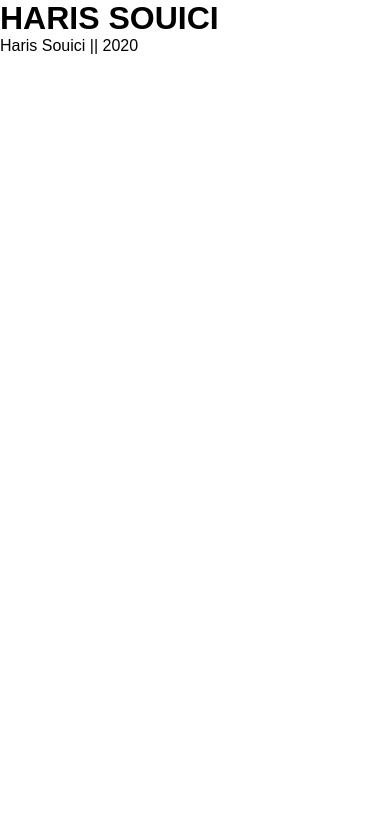
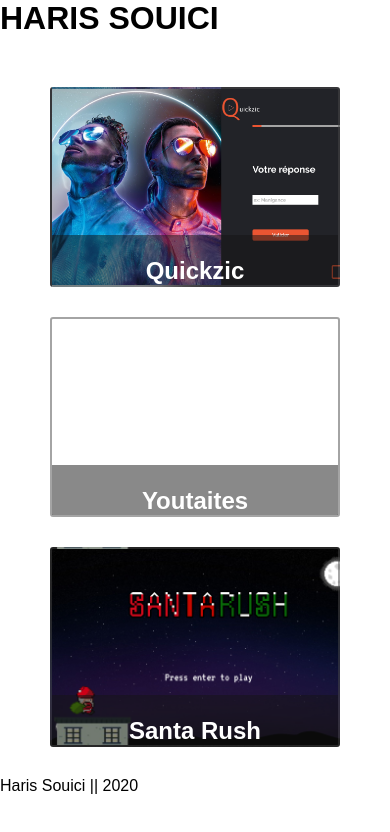
Before and after one commit to simtaxx/Portfolio-v2, a website built with Parcel: page src/index.html in a window 390 px wide. Built offline with nearby package versions, Linux system fonts and the light colour scheme.

Commit message:
push new images / begin responsive design

```diff
--- a/src/index.html
+++ b/src/index.html
@@ -25,7 +25,22 @@
     <script defer src="js/index.js"></script>
   </head>
   <body itemscope itemtype="http://schema.org/Person">
-    <h1 itemprop="name">HARIS SOUICI</h1>
+    <header>
+      <h1 itemprop="name">HARIS SOUICI</h1>
+    </header>
+    <main>
+      <section class="projects" itemscope itemtype="https://schema.org/Project">
+        <div class="projects__project projects__project--quickzic">
+          <h2 itemprop="name">Quickzic</h2>
+        </div>
+        <div class="projects__project projects__project--youtaites">
+          <h2 itemprop="name">Youtaites</h2>
+        </div>
+        <div class="projects__project projects__project--santa">
+          <h2 itemprop="name">Santa Rush</h2>
+        </div>
+      </section>
+    </main>
     <footer itemprop="creator">Haris Souici || 2020</footer>
   </body>
 </html>
--- /dev/null
+++ b/src/scss/core/media.scss
@@ -0,0 +1,5 @@
+@mixin desktop {
+  @media (min-width: 900px) {
+    @content
+  }
+}
--- a/src/scss/core/reset.scss
+++ b/src/scss/core/reset.scss
@@ -3,7 +3,7 @@ body {
 }
 body,
 h1,
-h1,
+h2,
 h3,
 p,
 ul {
--- /dev/null
+++ b/src/scss/mixins/pixeltorem.scss
@@ -0,0 +1,10 @@
+@function rem($size) {
+  $remSize: $size / 16;
+
+  @return #{$remSize}rem;
+}
+
+@mixin fontSize($size) {
+  font-size: $size;
+  font-size: rem($size);
+}
--- /dev/null
+++ b/src/scss/modules/projects.scss
@@ -0,0 +1,49 @@
+.projects {
+  width: 100%;
+  margin: 0 auto;
+  padding: rem(50) rem(50) 0;
+  @include desktop {
+    display: flex;
+    flex-wrap: wrap;
+    justify-content: space-between;
+  }
+
+  &__project {
+    display: flex;
+    align-items: flex-end;
+    justify-content: center;
+    position: relative;
+    width: 100%;
+    height: rem(200);
+    margin-bottom: rem(30);
+    background-size: cover;
+    border: rem(2) solid rgba(74, 74, 74, 0.5);
+    border-radius: rem(3);
+    @include desktop {
+      width: rem(400);
+      height: rem(250);
+    }
+
+    &::before {
+      content: "";
+      width: 100%;
+      height: rem(50);
+      position: absolute;
+      bottom: 0;
+      background-color: rgba(21, 21, 21, 0.5);
+    }
+
+    h2 {
+      z-index: 1;
+      color: white;
+    }
+
+    &--quickzic {
+      background-image: url("../pictures/quickzic.jpg");
+    }
+
+    &--santa {
+      background-image: url("../pictures/santa.jpg");
+    }
+  }
+}
--- a/src/scss/styles.scss
+++ b/src/scss/styles.scss
@@ -1,5 +1,23 @@
+// CORE
+
 @import "core/reset";
 @import "core/font";
 @import "core/typos";
+@import "core/media";
+
+// MIXINS
+
+@import "mixins/pixeltorem";
+
+// ANIMATIONS
+
 @import "animations/keyframes";
+
+// LAYOUT
+
 @import "layout/footer";
+
+// MODULES
+
+@import "modules/main";
+@import "modules/projects";
```
Also changed, not shown: src/pictures/haris.jpg, src/pictures/quickzic.jpg (added), src/pictures/santa.jpg (added), src/scss/modules/main.scss (added), 2 other files.
